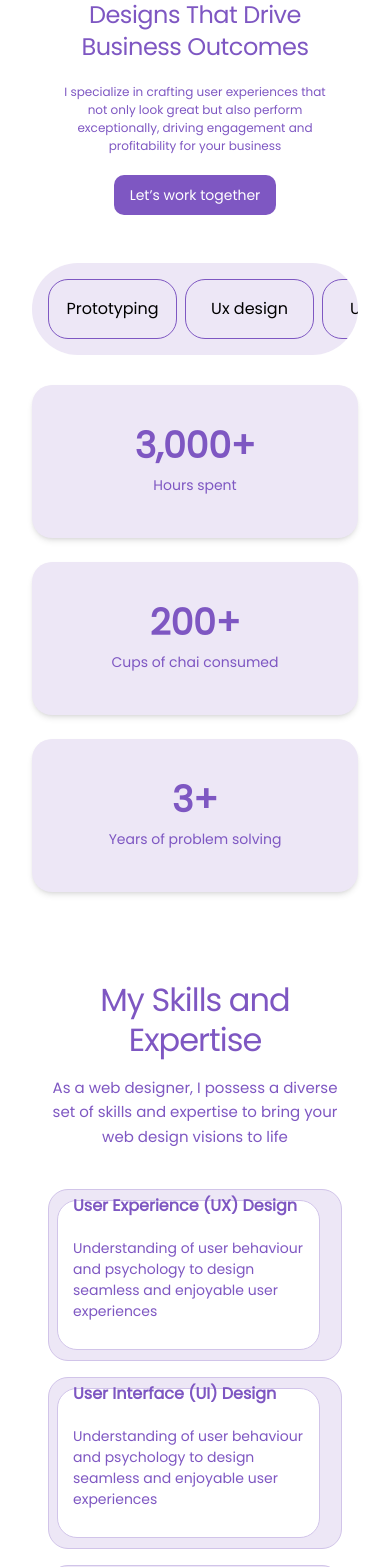
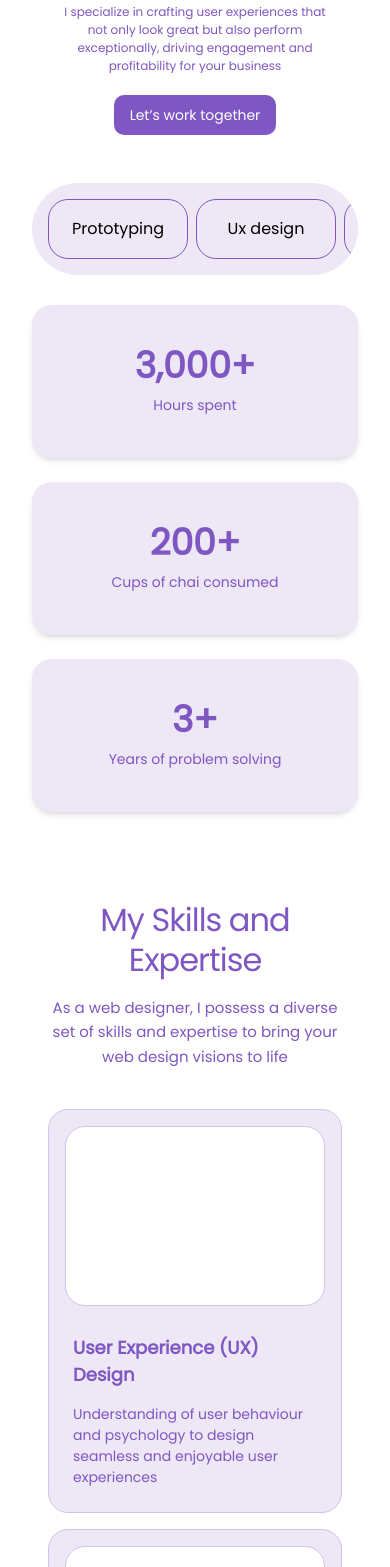
Before and after one commit to a9irudhh/portfolio-work, a Next.js app: page / in a window 390 px wide. Shown: the part 433-2000 px from the top of the page. Built offline with nearby package versions, Linux system fonts and the light colour scheme.

Commit message:
improved design and fixed responsiveness of skills card

```diff
--- a/src/app/components/HeroSection.jsx
+++ b/src/app/components/HeroSection.jsx
@@ -29,6 +29,7 @@ export default function HeroSection() {
                 width={40}
                 height={40}
                 className="rounded-full"
+                unoptimized
               />
             </div>
             <p className="ml-[4px] font-poppins font-[400] text-[14px] sm:text-[16px] md:text-[18px] leading-[100%] text-black text-center">
--- a/src/app/components/LandingPage.jsx
+++ b/src/app/components/LandingPage.jsx
@@ -16,7 +16,7 @@ export default function PortfolioLanding() {
         <Navbar />
 
       {/* Main content below navbar */}
-      <main className="pt-[80px] sm:pt-[100px] md:pt-[120px] px-4 sm:px-6 md:px-12 lg:px-20 xl:px-32">
+      <main className="sm:pt-[100px] md:pt-[120px] px-4 sm:px-6 md:px-12 lg:px-20 xl:px-32">
         <section className="mb-12 sm:mb-16 md:mb-20">
           <HeroSection />
         </section>
--- a/src/app/components/Navbar.jsx
+++ b/src/app/components/Navbar.jsx
@@ -53,11 +53,11 @@ export default function Navbar() {
 
       {/* Mobile Fullscreen Menu - Only visible on small screens */}
       {isMenuOpen && (
-        <div className="md:hidden fixed top-0 left-0 w-full h-screen bg-[#EDE7F6] flex flex-col items-center justify-center z-40 transition-transform duration-500 scale-100 opacity-100">
+        <div className="md:hidden fixed inset-0 w-[105vw] h-[105vh] bg-[#7E57C2] flex flex-col items-center justify-center z-[999] transition-transform duration-500 scale-100 opacity-100 m-0 p-0">
           {"Home About Work Contact".split(" ").map((item) => (
             <div
               key={item}
-              className="text-[20px] sm:text-[24px] font-normal text-[#757575] mb-4 cursor-pointer"
+              className="text-[20px] sm:text-[24px] font-normal text-[#FFFFFF] mb-4 cursor-pointer"
               onClick={() => setIsMenuOpen(false)}
             >
               {item}
--- a/src/app/components/Projects.jsx
+++ b/src/app/components/Projects.jsx
@@ -22,7 +22,7 @@ const cardData = [
 		title: 'Redesign',
 		tags: ['2024', 'Personal Care'],
 		centerText: '',
-		mainImages: ['/m3.png'],
+		mainImages: ['/m2.png'],
 		thumbnails: ['/t31.png', '/t32.png', '/t33.png', '/t34.png'],
 	},
 ];
--- a/src/app/components/Skills.jsx
+++ b/src/app/components/Skills.jsx
@@ -48,18 +48,21 @@ export default function Skills() {
           {row.map((card, index) => (
             <div
               key={index}
-              className="w-full sm:w-[300px] md:w-[350px] h-auto border border-[#D1C4E9] rounded-[20px] flex flex-col items-start text-left relative bg-[#EDE7F6] px-6 py-4 overflow-hidden z-0"
+              className="relative w-full sm:w-[300px] md:w-[350px] border border-[#D1C4E9] rounded-[20px] bg-[#EDE7F6] px-6 py-6 overflow-visible"
             >
-              <div className="absolute top-[10px] left-[8px] w-[90%] sm:w-[280px] md:w-[331px] h-[150px] sm:h-[180px] md:h-[198px] border border-[#D1C4E9] rounded-[20px] bg-[#FFFFFF] z-[-1]"></div>
-              <div className="relative top-[-22px]">
-                <div className="mt-[10px] sm:mt-[177px] md:mt-[227px]">
-                  <h3 className="text-[#7E57C2] font-poppins font-[600] text-[16px] sm:text-[18px] md:text-[20px]">
-                    {card.heading}
-                  </h3>
-                  <p className="mt-5 text-[#7E57C2] font-poppins font-[400] text-[14px] sm:text-[16px]">
-                    {card.subheading}
-                  </p>
-                </div>
+              {/* White box inside purple card */}
+              <div className="absolute top-4 left-4 right-4 h-[180px] sm:h-[180px] md:h-[198px] bg-white border border-[#D1C4E9] rounded-[20px] z-10"></div>
+
+              {/* Heading */}
+              <div className="relative mt-[200px] z-20">
+                <h3 className="text-[#7E57C2] font-poppins font-semibold text-[18px] md:text-[20px] text-left">
+                  {card.heading}
+                </h3>
+
+                {/* Subheading */}
+                <p className="mt-4 text-[#7E57C2] font-poppins font-normal text-[14px] md:text-[16px] text-left">
+                  {card.subheading}
+                </p>
               </div>
             </div>
           ))}
--- a/src/app/components/Statistics.jsx
+++ b/src/app/components/Statistics.jsx
@@ -3,7 +3,7 @@ const poppins = Poppins({ subsets: ["latin"], weight: "400" });
 
 export default function Statistics() {
   return (
-    <div className="w-full px-4 sm:px-6 md:px-8 max-w-[1280px] mx-auto">
+    <div className="w-full px-4 sm:px-6 md:px-8 max-w-[1240px] mx-auto">
       {/* Scrollable Tag Bar */}
       <div className="mt-[30px] w-full h-auto bg-[#EDE7F6] rounded-[70px] flex items-center justify-start overflow-x-auto gap-2 py-4 px-4">
         {[
@@ -17,7 +17,7 @@ export default function Statistics() {
         ].map((item, index) => (
           <div
             key={index}
-            className="min-w-[129px] h-[60px] bg-[#EDE7F6] rounded-[20px] border border-[#7E57C2] flex items-center justify-center px-4 flex-shrink-0"
+            className="min-w-[140px] h-[60px] bg-[#EDE7F6] rounded-[20px] border border-[#7E57C2] flex items-center justify-center px-4 flex-shrink-0"
           >
             <span className="font-[400] text-[16px] sm:text-[18px] text-[#000000] text-center whitespace-nowrap">
               {item}
```
